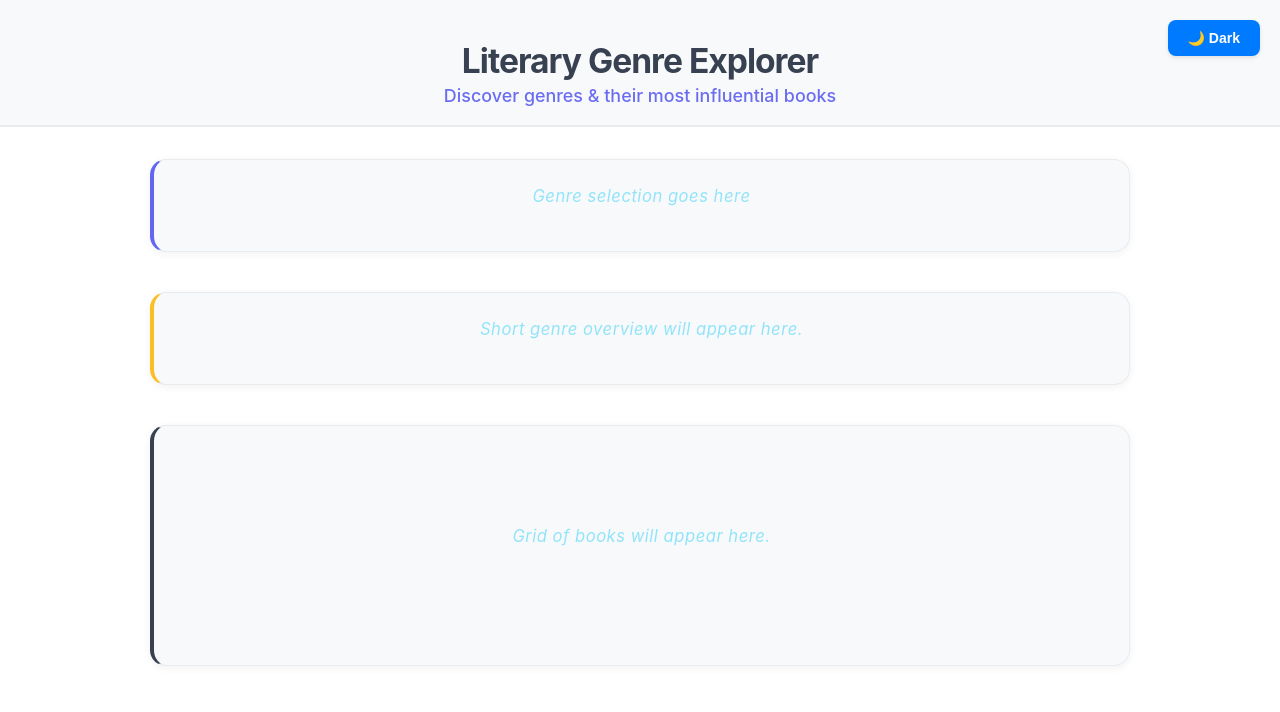
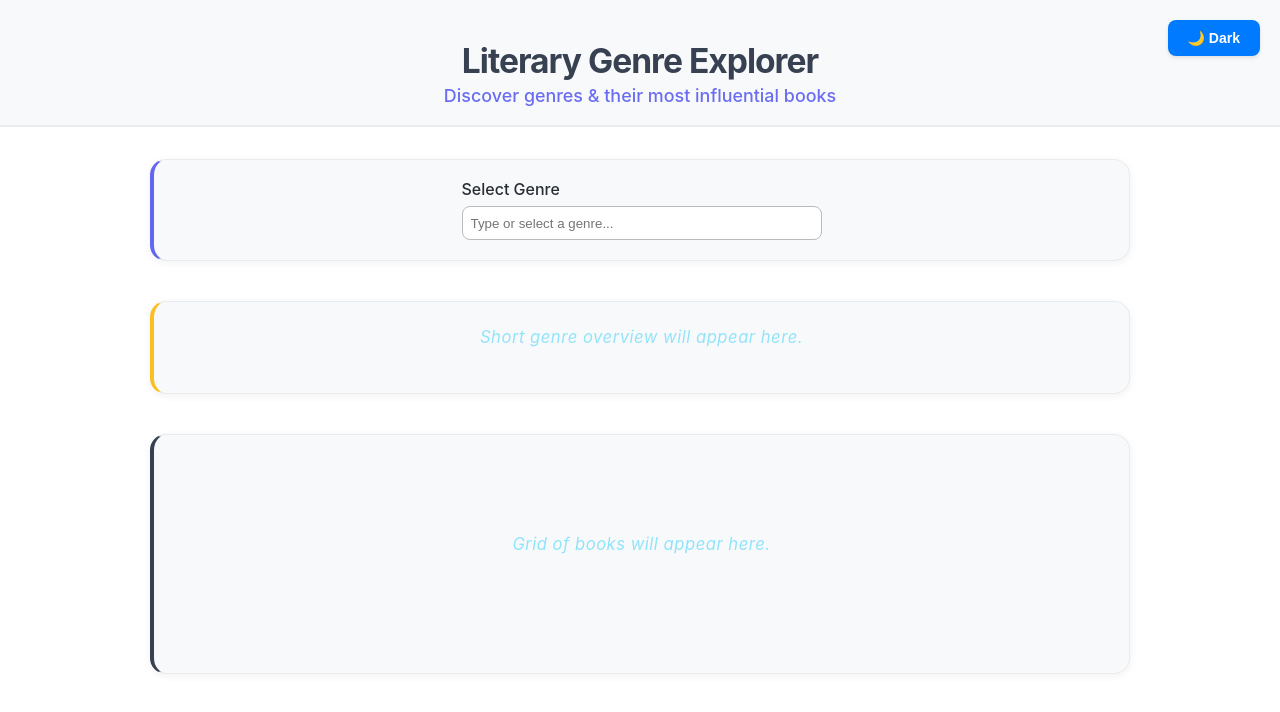
Before and after one commit to Workflow-Manager-admin/litexplorer-105405-5f69c0c6, a React (Create React App) app in the folder frontend_react/: page / in a window 1280 px wide. Shown: the top 712 px of the page. Built offline with nearby package versions, Linux system fonts and the light colour scheme; the HTML template or start-up script is replaced by a standard one.

Commit message:
CheckPoint

```diff
--- a/frontend_react/src/App.js
+++ b/frontend_react/src/App.js
@@ -1,5 +1,6 @@
 import React, { useState, useEffect } from 'react';
 import './App.css';
+import GenreSelector from './GenreSelector';
 
 /*
   PUBLIC_INTERFACE
@@ -12,6 +13,7 @@ import './App.css';
 */
 function App() {
   const [theme, setTheme] = useState('light');
+  const [selectedGenre, setSelectedGenre] = useState(""); // state for selected genre
 
   // Effect to apply theme to document element
   useEffect(() => {
@@ -21,6 +23,12 @@ function App() {
   // PUBLIC_INTERFACE
   const toggleTheme = () => {
     setTheme(prevTheme => prevTheme === 'light' ? 'dark' : 'light');
+  };
+
+  // Handler for when a genre is selected
+  const handleGenreSelect = (genre) => {
+    setSelectedGenre(genre);
+    // Future: trigger data fetch for books, etc.
   };
 
   return (
@@ -40,12 +48,13 @@ function App() {
 
       {/* Main Content */}
       <main className="app-main-content">
-        {/* Genre Selection Area (placeholder) */}
+        {/* Genre Selection Area */}
         <section className="genre-selector-section">
-          {/* Placeholder: Genre selection (dropdown/inputs in future) */}
-          <div className="placeholder genre-select-placeholder">
-            Genre selection goes here
-          </div>
+          {/* GenreSelector (searchable dropdown) */}
+          <GenreSelector
+            value={selectedGenre}
+            onGenreSelect={handleGenreSelect}
+          />
         </section>
 
         {/* Genre Summary Section (placeholder) */}
--- /dev/null
+++ b/frontend_react/src/GenreSelector.js
@@ -0,0 +1,136 @@
+import React, { useState } from "react";
+
+/*
+  PUBLIC_INTERFACE
+  GenreSelector component for selecting a literary genre.
+
+  - Renders a searchable dropdown from a list of genres.
+  - Calls onGenreSelect(genre) when the selection changes.
+  - Manages its own input state for filtering.
+  - Initial genres are provided as a stub (can be replaced by API data).
+
+  Props:
+    - genres: Array of genre strings to display (optional, default: internal stub)
+    - onGenreSelect: function(genre) called with newly selected genre
+    - value: string, current selected genre (for controlled components; optional)
+*/
+
+const GENRE_STUB = [
+  "Fiction",
+  "Mystery",
+  "Science Fiction",
+  "Fantasy",
+  "Romance",
+  "Horror",
+  "Historical",
+  "Non-Fiction",
+  "Thriller",
+  "Biography"
+  // Add more genres for production or fetch from backend/API
+];
+
+function GenreSelector({
+  genres = GENRE_STUB,
+  onGenreSelect = () => {},
+  value = ""
+}) {
+  const [searchTerm, setSearchTerm] = useState("");
+  const [dropdownOpen, setDropdownOpen] = useState(false);
+
+  // Filter genres by search term (case-insensitive substring match)
+  const filteredGenres = genres.filter((g) =>
+    g.toLowerCase().includes(searchTerm.toLowerCase())
+  );
+
+  // Handle when a genre is selected from dropdown
+  const handleSelect = (genre) => {
+    onGenreSelect(genre);
+    setDropdownOpen(false);
+    setSearchTerm(""); // Optionally clear search box
+  };
+
+  // UI: simple custom dropdown + text input (unstyled for now)
+  return (
+    <div style={{ position: "relative", maxWidth: 360, margin: "0 auto" }}>
+      <label htmlFor="genre-select-input" style={{ fontWeight: 500 }}>
+        Select Genre
+      </label>
+      <input
+        id="genre-select-input"
+        type="text"
+        autoComplete="off"
+        value={searchTerm}
+        placeholder={value ? value : "Type or select a genre..."}
+        style={{
+          width: "100%",
+          padding: "0.55rem 0.5rem",
+          marginTop: "0.4rem",
+          borderRadius: "0.5rem",
+          border: "1px solid #bbb",
+          boxSizing: "border-box"
+        }}
+        onFocus={() => setDropdownOpen(true)}
+        onBlur={() => setTimeout(() => setDropdownOpen(false), 120)}
+        onChange={(e) => {
+          setSearchTerm(e.target.value);
+          setDropdownOpen(true);
+        }}
+        aria-label="Search and select genre"
+      />
+
+      {dropdownOpen && (
+        <ul
+          style={{
+            position: "absolute",
+            width: "100%",
+            background: "var(--bg-primary, #fff)",
+            border: "1px solid #bbb",
+            borderTop: "none",
+            maxHeight: 200,
+            overflowY: "auto",
+            borderRadius: "0 0 0.5rem 0.5rem",
+            zIndex: 10,
+            listStyle: "none",
+            padding: 0,
+            margin: 0,
+            boxShadow: "0 2px 6px rgba(30,36,50,0.06)"
+          }}
+        >
+          {/* Show filtered options or a stub "not found" */}
+          {filteredGenres.length === 0 ? (
+            <li
+              style={{
+                padding: "0.7rem 1rem",
+                color: "#888",
+                fontStyle: "italic",
+                cursor: "default"
+              }}
+            >
+              No genres found.
+            </li>
+          ) : (
+            filteredGenres.map((genre, idx) => (
+              <li
+                key={genre}
+                style={{
+                  padding: "0.7rem 1rem",
+                  background:
+                    genre === value
+                      ? "var(--border-color, #ececec)"
+                      : "transparent",
+                  cursor: "pointer"
+                }}
+                onMouseDown={() => handleSelect(genre)}
+                aria-selected={genre === value}
+              >
+                {genre}
+              </li>
+            ))
+          )}
+        </ul>
+      )}
+    </div>
+  );
+}
+
+export default GenreSelector;
```
Also changed, not shown: 1 other file (tests, documents, lock files or other folders).
